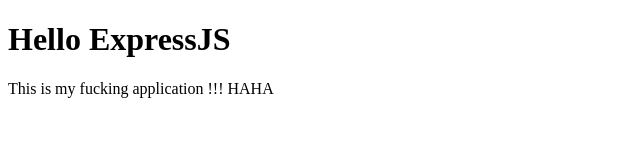
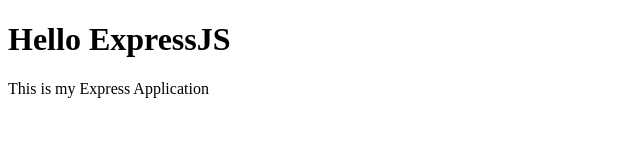
Before and after one commit to Prasanth924/ExpressJS_Example, a website: page public/index.html in a window 1280 px wide. Shown: the full height of the page, 0-640 px from the left. Drawn offline with Linux system fonts and the light colour scheme.

```diff
--- a/public/index.html
+++ b/public/index.html
@@ -4,7 +4,7 @@
 <title>My Application</title>
 <body>
     <h1>Hello ExpressJS</h1>
-<p>This is  my fucking application !!! HAHA</p>
+<p>This is  my Express Application</p>
 </body>
 
 </html>
```
